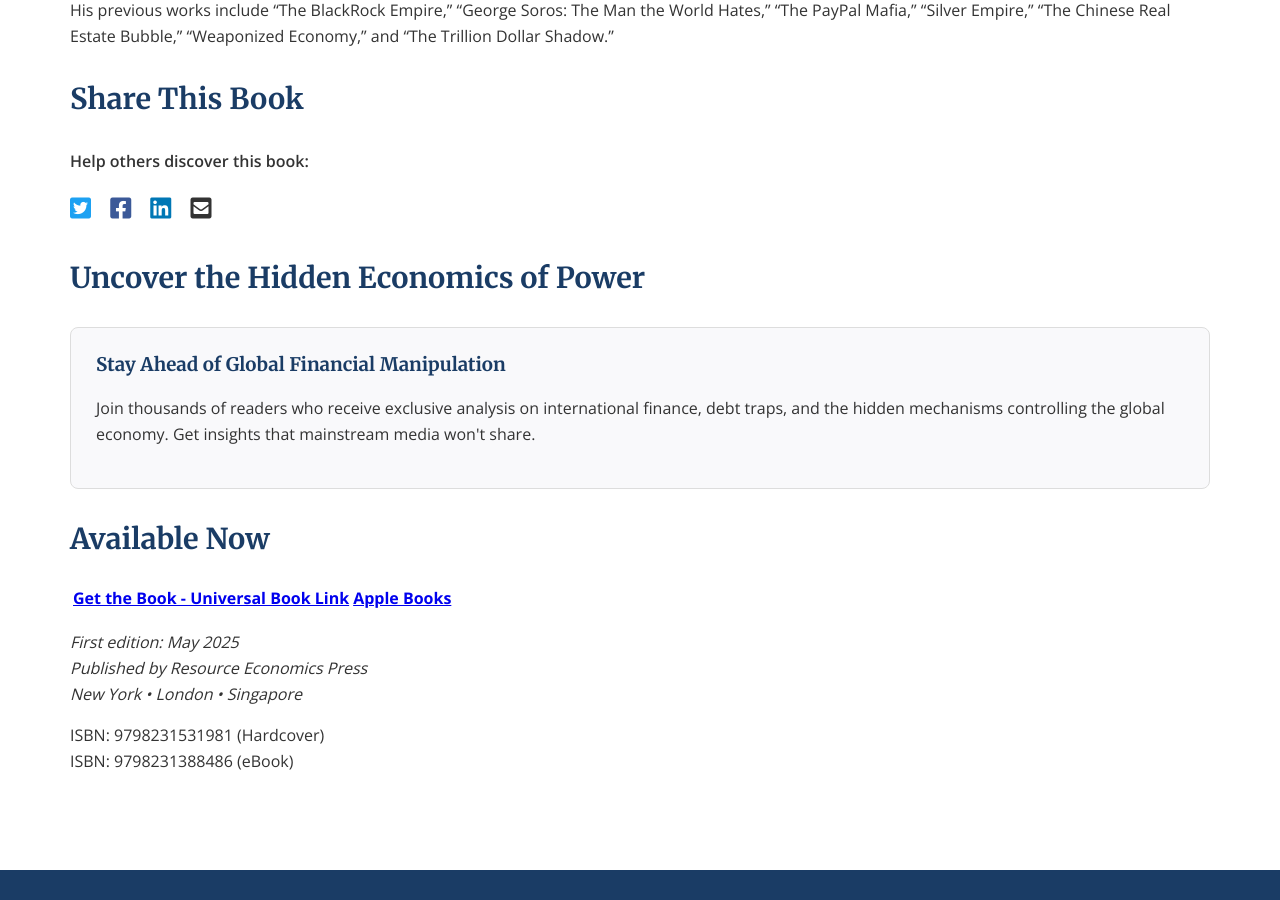
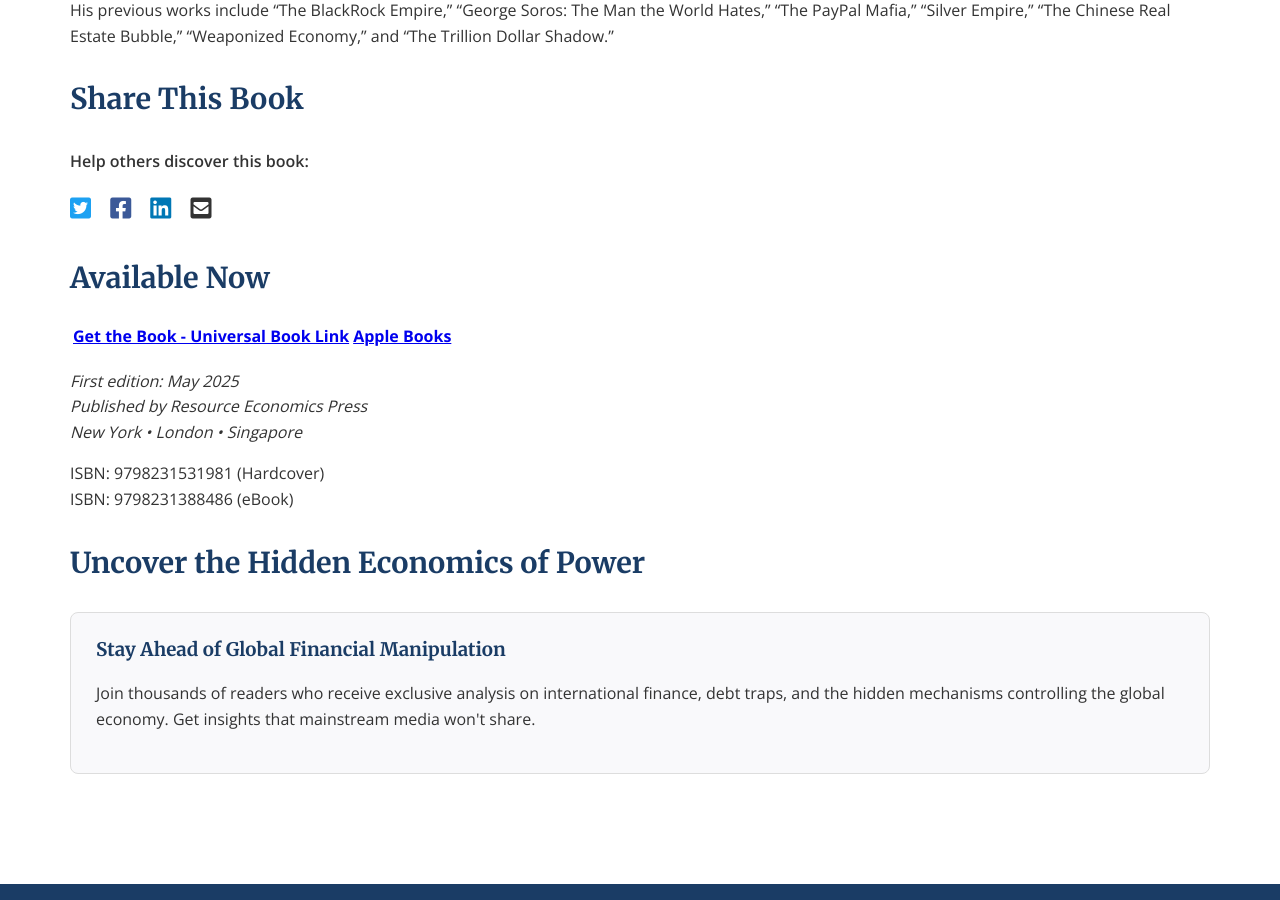
Before and after one commit to Zews123/michael-rodriguez-books, a Jekyll site: the page built from books/imf-manipulates.md, in a window 1280 px wide and 900 px high, scrolled down 1893 px. Built offline with Jekyll 4.4.1, drawn with Linux system fonts in a browser that asks for light colours; some of the changed lines change nothing that is shown.

Commit message:
Update imf-manipulates.md

```diff
--- a/books/imf-manipulates.md
+++ b/books/imf-manipulates.md
@@ -62,13 +62,6 @@
   </a>
 </div>
 
-## Uncover the Hidden Economics of Power
-
-<div style="background-color: #f9f9fb; padding: 25px; border-radius: 8px; margin: 30px 0; border: 1px solid #ddd;">
-  <h3 style="margin-top: 0; color: #1a3c65;">Stay Ahead of Global Financial Manipulation</h3>
-  <p>Join thousands of readers who receive exclusive analysis on international finance, debt traps, and the hidden mechanisms controlling the global economy. Get insights that mainstream media won't share.</p>
-  <script async data-uid="b2a1614bc4" src="https://michael-rodriguez.kit.com/b2a1614bc4/index.js"></script>
-</div>
 
 ## Available Now
 
@@ -80,3 +73,12 @@
 
 ISBN: 9798231531981 (Hardcover)
 ISBN: 9798231388486 (eBook)
+
+
+## Uncover the Hidden Economics of Power
+
+<div style="background-color: #f9f9fb; padding: 25px; border-radius: 8px; margin: 30px 0; border: 1px solid #ddd;">
+  <h3 style="margin-top: 0; color: #1a3c65;">Stay Ahead of Global Financial Manipulation</h3>
+  <p>Join thousands of readers who receive exclusive analysis on international finance, debt traps, and the hidden mechanisms controlling the global economy. Get insights that mainstream media won't share.</p>
+  <script async data-uid="b2a1614bc4" src="https://michael-rodriguez.kit.com/b2a1614bc4/index.js"></script>
+</div>
```
